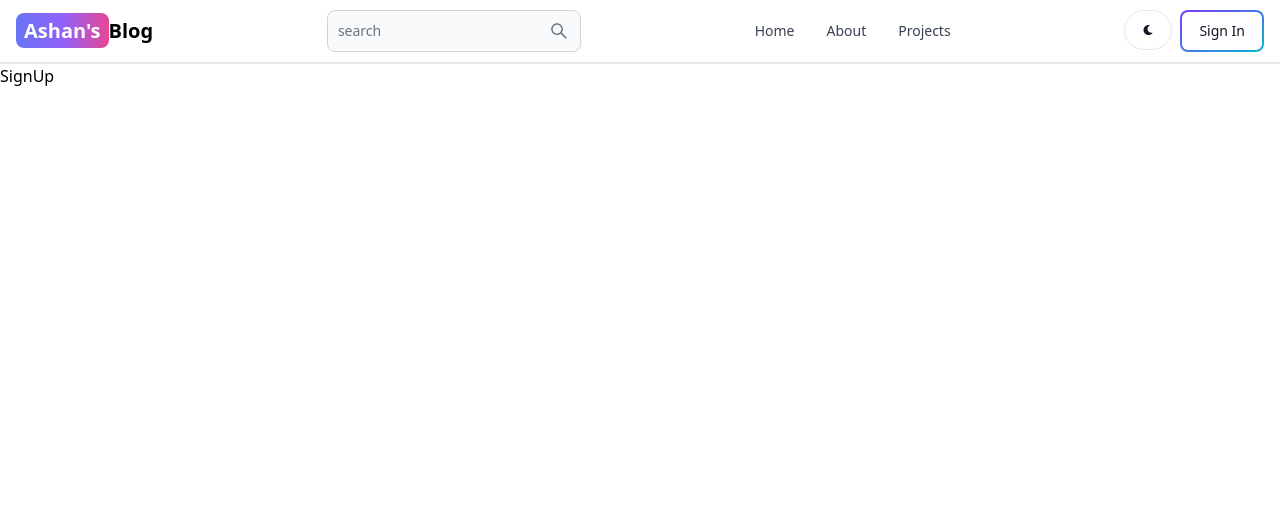
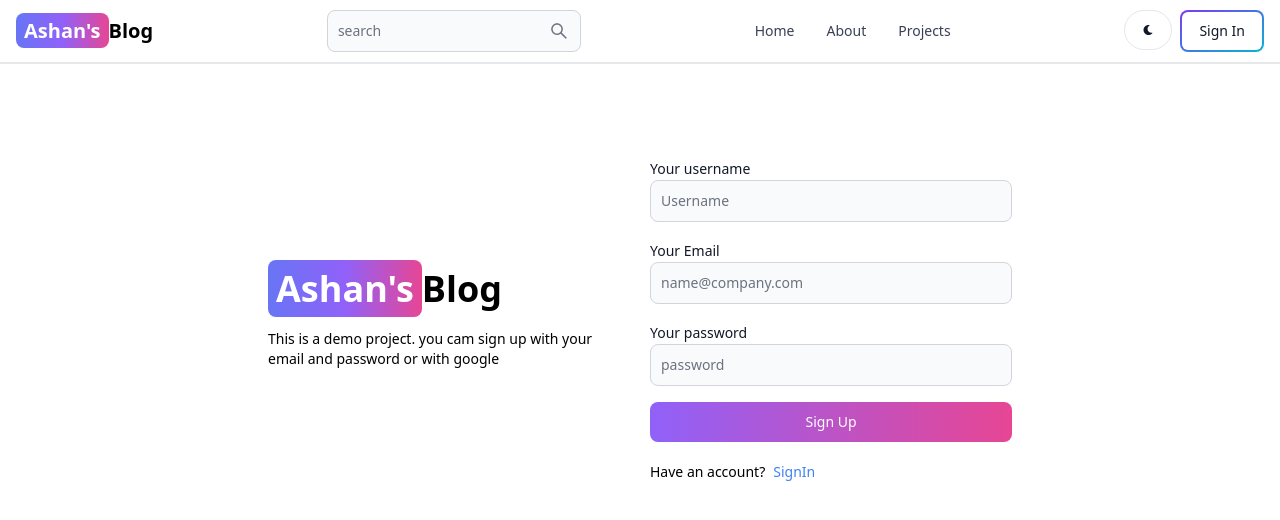
Before and after one commit to ASHAN2021/mern-blog, a React (Vite) app in the folder client/: page /SignUp in a window 1280 px wide. Shown: the top 520 px of the page. Built offline with nearby package versions, Linux system fonts and the light colour scheme.

Commit message:
create sign up page ui

```diff
--- a/client/src/pages/SignUp.jsx
+++ b/client/src/pages/SignUp.jsx
@@ -1,7 +1,47 @@
-
+/* eslint-disable react/no-unescaped-entities */
+import { Link } from "react-router-dom";
+import { Button, Label, TextInput } from "flowbite-react";
 
 export default function SignUp() {
   return (
-    <div>SignUp</div>
+    <div className="min-h-screen mt-20">
+      <div className="flex p-3 max-w-3xl mx-auto flex-col md:flex-row md:items-center gap-5">
+        {/*left*/}
+        <div className="flex-1">
+        <Link to="/" className="self-center whitespace-nowrap  font-semibold dark:text-white text-4xl">
+            <span className="px-2 py-1 bg-gradient-to-r from-indigo-500 via-purple-500 to-pink-500 rounded-lg text-white ">Ashan's</span>
+            Blog
+        </Link>
+        <p className="text-sm mt-5">
+          This is a demo project. you cam sign up with your email and password or with google
+        </p>
+        </div>
+        {/*right*/}
+        <div className="flex-1">
+          <form className="flex flex-col gap-4">
+            <div>
+              <Label value="Your username"/>
+              <TextInput type="text" placeholder="Username" id="username"/>
+            </div>
+            <div>
+              <Label value="Your Email"/>
+              <TextInput type="text" placeholder="name@company.com" id="Email"/>
+            </div>
+            <div>
+              <Label value="Your password"/>
+              <TextInput type="text" placeholder="password" id="password"/>
+            </div>
+            <Button gradientDuoTone='purpleToPink' type="submit">
+              Sign Up
+            </Button>
+          </form>
+          <div className="flex gap-2 text-sm mt-5">
+            <span>Have an account?</span>
+            <Link to="/SignIn" className="text-blue-500">
+              SignIn</Link>
+          </div>
+        </div>
+      </div>
+    </div>
   )
 }
```
